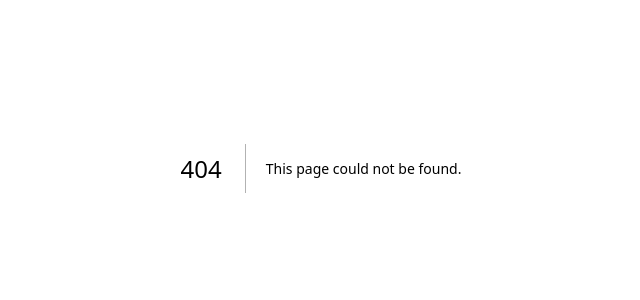
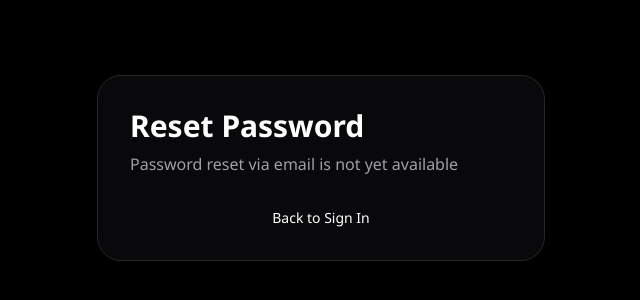
Before and after one commit to Gnericvibes/finance-os, a Next.js app: page /forgot-password in a window 1280 px wide. Before the commit this address had no page. Shown: the part 232-532 px from the top of the page, without its empty margins (319-959 px from the left). Built offline with nearby package versions, Linux system fonts and the light colour scheme; a web font is replaced by a local one.

Commit message:
feat: show/hide password toggle on sign-in and sign-up, add forgot password page

```diff
--- /dev/null
+++ b/app/(auth)/forgot-password/page.tsx
@@ -0,0 +1,29 @@
+"use client";
+
+import { useRouter } from "next/navigation";
+
+export default function ForgotPasswordPage() {
+  const router = useRouter();
+
+  return (
+    <main className="min-h-screen bg-black text-white flex items-center justify-center px-6">
+      <div className="w-full max-w-md border border-zinc-800 bg-zinc-950 rounded-3xl p-8 space-y-8 shadow-2xl">
+        <div className="space-y-2">
+          <h1 className="text-3xl font-bold">Reset Password</h1>
+          <p className="text-zinc-400">
+            Password reset via email is not yet available
+          </p>
+        </div>
+
+        <div className="text-center text-sm text-zinc-500">
+          <button
+            onClick={() => router.push("/sign-in")}
+            className="text-white hover:underline"
+          >
+            Back to Sign In
+          </button>
+        </div>
+      </div>
+    </main>
+  );
+}
--- a/app/(auth)/sign-in/page.tsx
+++ b/app/(auth)/sign-in/page.tsx
@@ -14,6 +14,8 @@ export default function SignInPage() {
 
     const [password, setPassword] =
     useState("");
+
+  const [showPassword, setShowPassword] = useState(false);
 
   const [loading, setLoading] =
     useState(false);
@@ -86,10 +88,11 @@ export default function SignInPage() {
             }
           />
 
+                    <div className="relative">
             <input
-            type="password"
+              type={showPassword ? "text" : "password"}
               placeholder="Password"
-            className="w-full border border-zinc-800 bg-zinc-900 p-4 rounded-2xl outline-none focus:border-white transition"
+              className="w-full border border-zinc-800 bg-zinc-900 p-4 pr-12 rounded-2xl outline-none focus:border-white transition"
               value={password}
               onChange={(e) =>
                 setPassword(
@@ -97,6 +100,36 @@ export default function SignInPage() {
                 )
               }
             />
+            <button
+              type="button"
+              onClick={() => setShowPassword(!showPassword)}
+              className="absolute right-4 top-1/2 -translate-y-1/2 text-zinc-400 hover:text-white transition"
+              aria-label={showPassword ? "Hide password" : "Show password"}
+            >
+              {showPassword ? (
+                <svg xmlns="http://www.w3.org/2000/svg" viewBox="0 0 24 24" fill="none" stroke="currentColor" strokeWidth="2" strokeLinecap="round" strokeLinejoin="round" className="h-5 w-5">
+                  <path d="M17.94 17.94A10.07 10.07 0 0 1 12 20c-7 0-11-8-11-8a18.45 18.45 0 0 1 5.06-5.94" />
+                  <path d="M9.9 4.24A9.12 9.12 0 0 1 12 4c7 0 11 8 11 8a18.5 18.5 0 0 1-2.16 3.19" />
+                  <line x1="1" x2="23" y1="1" y2="23" />
+                </svg>
+              ) : (
+                <svg xmlns="http://www.w3.org/2000/svg" viewBox="0 0 24 24" fill="none" stroke="currentColor" strokeWidth="2" strokeLinecap="round" strokeLinejoin="round" className="h-5 w-5">
+                  <path d="M2 12s3-7 10-7 10 7 10 7-3 7-10 7-10-7-10-7z" />
+                  <circle cx="12" cy="12" r="3" />
+                </svg>
+              )}
+            </button>
+          </div>
+
+          {/* Forgot Password */}
+          <div className="text-right -mt-2">
+            <button
+              onClick={() => router.push("/forgot-password")}
+              className="text-sm text-zinc-500 hover:text-white transition"
+            >
+              Forgot password?
+            </button>
+          </div>
         </div>
 
         {error && (
--- a/app/(auth)/sign-up/page.tsx
+++ b/app/(auth)/sign-up/page.tsx
@@ -17,6 +17,8 @@ export default function SignUpPage() {
 
   const [password, setPassword] =
     useState("");
+
+  const [showPassword, setShowPassword] = useState(false);
 
   const [loading, setLoading] =
     useState(false);
@@ -101,10 +103,11 @@ export default function SignUpPage() {
             }
           />
 
+          <div className="relative">
             <input
-            type="password"
+              type={showPassword ? "text" : "password"}
               placeholder="Password"
-            className="w-full border border-zinc-800 bg-zinc-900 p-4 rounded-2xl outline-none focus:border-white transition"
+              className="w-full border border-zinc-800 bg-zinc-900 p-4 pr-12 rounded-2xl outline-none focus:border-white transition"
               value={password}
               onChange={(e) =>
                 setPassword(
@@ -112,6 +115,26 @@ export default function SignUpPage() {
                 )
               }
             />
+            <button
+              type="button"
+              onClick={() => setShowPassword(!showPassword)}
+              className="absolute right-4 top-1/2 -translate-y-1/2 text-zinc-400 hover:text-white transition"
+              aria-label={showPassword ? "Hide password" : "Show password"}
+            >
+              {showPassword ? (
+                <svg xmlns="http://www.w3.org/2000/svg" viewBox="0 0 24 24" fill="none" stroke="currentColor" strokeWidth="2" strokeLinecap="round" strokeLinejoin="round" className="h-5 w-5">
+                  <path d="M17.94 17.94A10.07 10.07 0 0 1 12 20c-7 0-11-8-11-8a18.45 18.45 0 0 1 5.06-5.94" />
+                  <path d="M9.9 4.24A9.12 9.12 0 0 1 12 4c7 0 11 8 11 8a18.5 18.5 0 0 1-2.16 3.19" />
+                  <line x1="1" x2="23" y1="1" y2="23" />
+                </svg>
+              ) : (
+                <svg xmlns="http://www.w3.org/2000/svg" viewBox="0 0 24 24" fill="none" stroke="currentColor" strokeWidth="2" strokeLinecap="round" strokeLinejoin="round" className="h-5 w-5">
+                  <path d="M2 12s3-7 10-7 10 7 10 7-3 7-10 7-10-7-10-7z" />
+                  <circle cx="12" cy="12" r="3" />
+                </svg>
+              )}
+            </button>
+          </div>
         </div>
 
         {error && (
--- a/lib/auth.ts
+++ b/lib/auth.ts
@@ -13,7 +13,7 @@ export const auth = betterAuth({
 
   secret: process.env.BETTER_AUTH_SECRET,
 
-  emailAndPassword: {
+    emailAndPassword: {
     enabled: true,
   },
 
```
Lines whose indentation alone changed are shown as unchanged.
